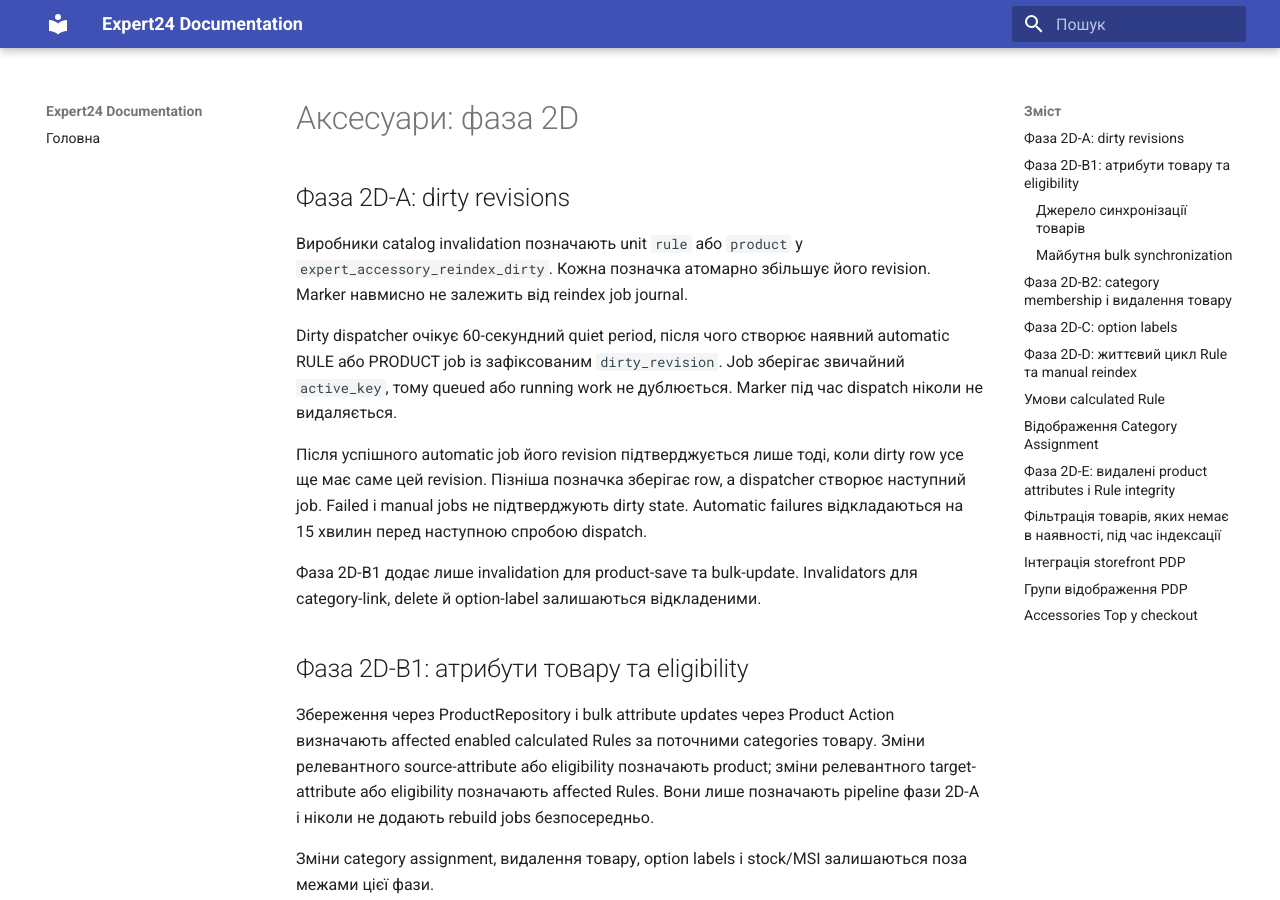
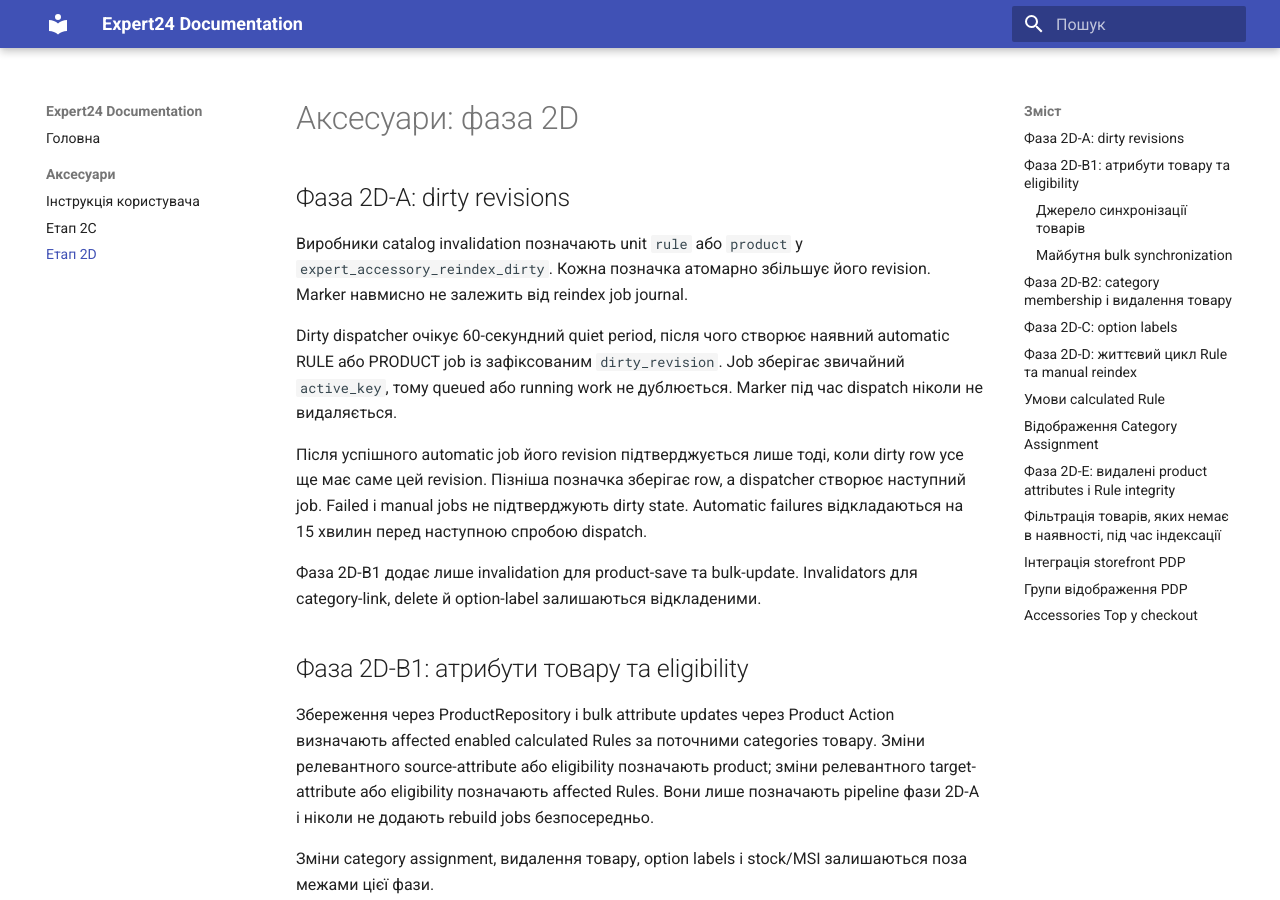
Before and after one commit to tviggyr/expert-docs, an MkDocs documentation site: the page built from docs/accessories/PHASE-2D.md, in a window 1280 px wide and 900 px high. Built offline with MkDocs 1.6.1 and Material for MkDocs 9.7.7, drawn with Linux system fonts in a browser that asks for light colours.

Commit message:
Update mkdocs.yml

```diff
--- a/mkdocs.yml
+++ b/mkdocs.yml
@@ -16,5 +16,10 @@ theme:
 plugins:
   - search
 
+
 nav:
   - Головна: index.md
+  - Аксесуари:
+      - Інструкція користувача: accessories/accessories_rules_manager_guide_uk_with_images.md
+      - Етап 2C: accessories/PHASE-2C.md
+      - Етап 2D: accessories/PHASE-2D.md
```
